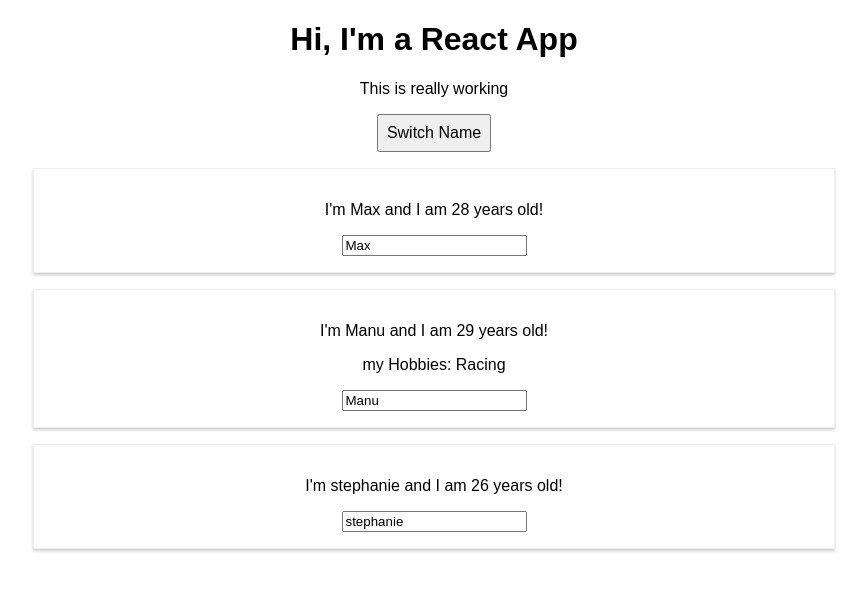
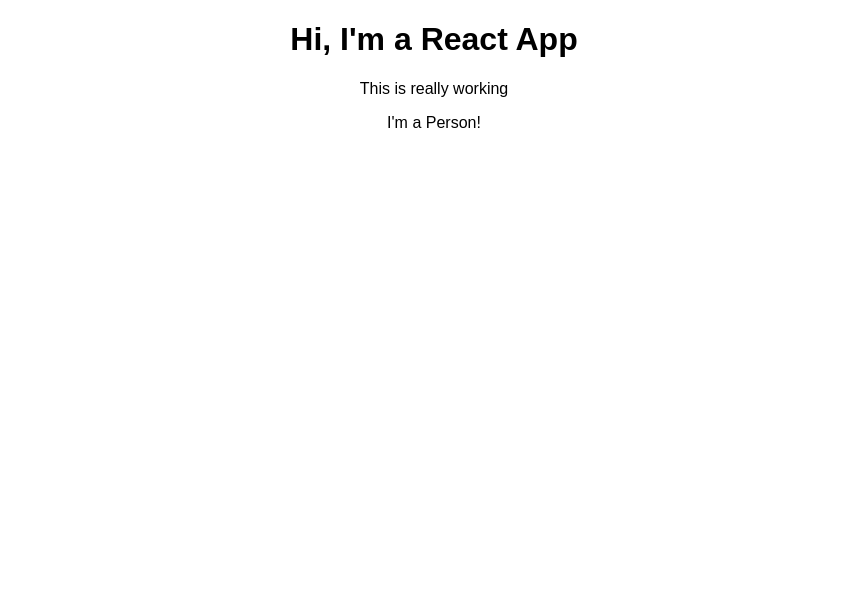
Before and after one commit to FVakili/React-Complete-Guide, a React (Create React App) app: page / in a window 1280 px wide. Shown: the top 590 px of the page, without its empty margins (206-1073 px from the left). Built offline with nearby package versions, Linux system fonts and the light colour scheme.

Commit message:
Revert "fvakili"
This reverts commit 2755495d0a89fc5c6cc4fa30eff814795451dde1.

```diff
--- a/src/App.js
+++ b/src/App.js
@@ -4,64 +4,12 @@ import './App.css';
 import Person from './Person/Person';
 
 class App extends Component {
-  state = {
-    persons: [
-      {name: 'Max', age: 28},
-      {name: 'Manu', age: 29},
-      {name: 'stephanie', age: 26},
-
-    ],
-    otherstate: 'Some othe value'
-  }
-  SwitchNameHandler= (newName)=> {
-    //console.log('was clicked');
-    this.setState({
-      persons:[
-      { name: newName, age: 28},
-      { name: 'Manu', age: 29},
-      { name: 'stephanie', age: 27}
-    ]
-    })
-  }
-
-  namechangeHandler=(event) => {
-    this.setState({
-      persons:[
-      { name: 'Max', age: 28},
-      { name: event.target.value , age: 29},
-      { name: 'stephanie', age: 26}
-    ]
-    })
-  }
-
   render() {
-    const style ={
-      backgroundcolor: 'white',
-      font: 'inherit',
-      border: '1px soild blue',
-      padding: '8px',
-      cursor: 'pointer'
-    };
-
     return (
       <div className ="App">
       <h1> Hi, I'm a React App</h1>
       <p> This is really working</p>
-      {/* <button onClick={this.SwitchNameHandler.bind(this, 'Maximilian')} >Switch Name</button> */}
-      <button
-        style={style}
-        onClick={()=> this.SwitchNameHandler('Maxmilian')}>Switch Name</button>
-      <Person
-        name= {this.state.persons[0].name}
-        age={this.state.persons[0].age}/>
-      <Person
-        name= {this.state.persons[1].name}
-        age={this.state.persons[1].age}
-        click ={this.SwitchNameHandler.bind(this, 'Max!')}
-        changed={this.namechangeHandler}> my Hobbies: Racing </Person>
-      <Person
-        name= {this.state.persons[2].name}
-        age={this.state.persons[2].age}/>
+      <Person />
       </div>
     );
 
--- a/src/Person/Person.css
+++ /dev/null
@@ -1,8 +0,0 @@
-.Person{
-    width: 60%;
-    margin: 16px auto;
-    border: 1px solid #eee;
-    box-shadow: 0 2px 3px #ccc;
-    padding: 16px;
-    text-align: center;
-}
--- a/src/Person/Person.js
+++ b/src/Person/Person.js
@@ -1,16 +1,7 @@
 import React from 'react';
-import './Person.css';
 
-const person = (props)=> {
-    // return <p> I'm Person and I am {Math.floor(Math.random() * 30)} years old! </p>
-    return (
-        <div className="Person" >
-            <p onClick={props.click} > I'm {props.name} and I am {props.age} years old! </p>
-            <p> {props.children}</p>
-            <input type="text" onChange={props.changed} value= {props.name} />
-        </div>
-    )
-
+const person = ()=> {
+    return <p> I'm a Person! </p>
 }
 
 export default person;
```
